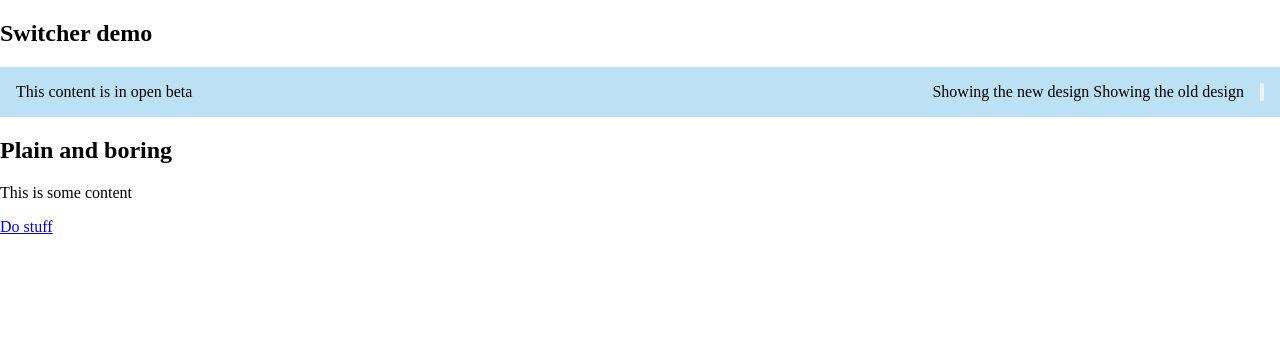
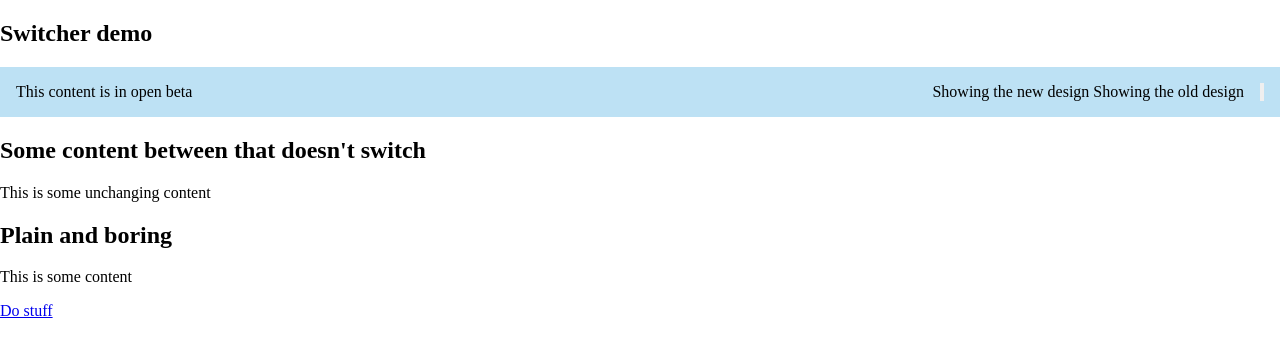
Before and after one commit to brianferry/hacktoberfest-2022, a website with bundled scripts: page demo/index.html in a window 1280 px wide. Built offline with nearby package versions, Linux system fonts and the light colour scheme; what @patternfly/pfe-core would draw is missing.

Commit message:
add content between the components in demo

```diff
--- a/demo/index.html
+++ b/demo/index.html
@@ -20,6 +20,11 @@
             <pfe-icon icon="circle-info" size="sm" aria-label="Awards"></pfe-icon> This content is in open beta
         </rh-switcher>
 
+        <pfe-band color-palette="lighter">
+            <h2 slot="header">Some content between that doesn't switch</h2>
+            <p>This is some unchanging content</p>
+        </pfe-band>
+
         <rh-swap key="demo">
             <div slot="a">
                 <pfe-band color-palette="complement">
```
